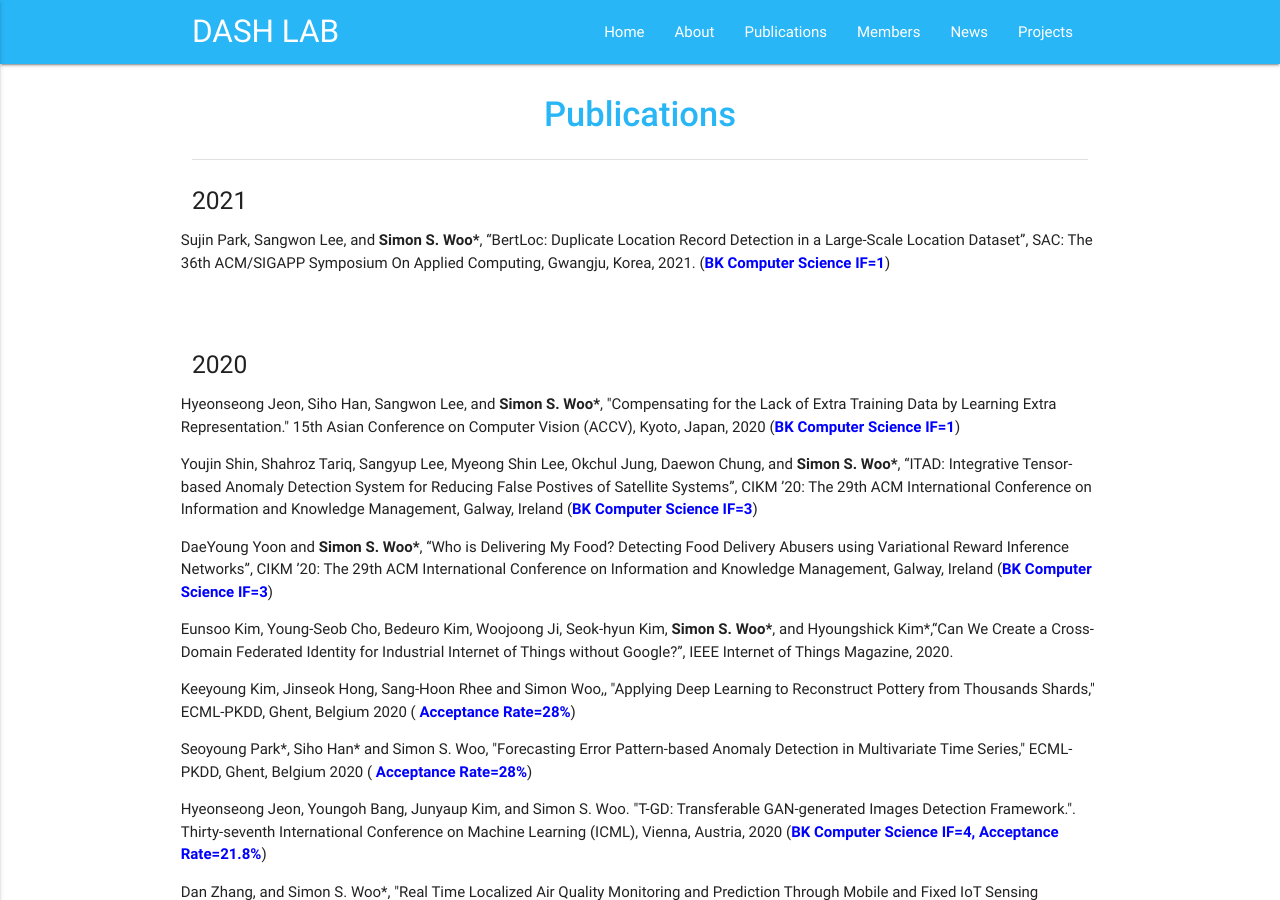
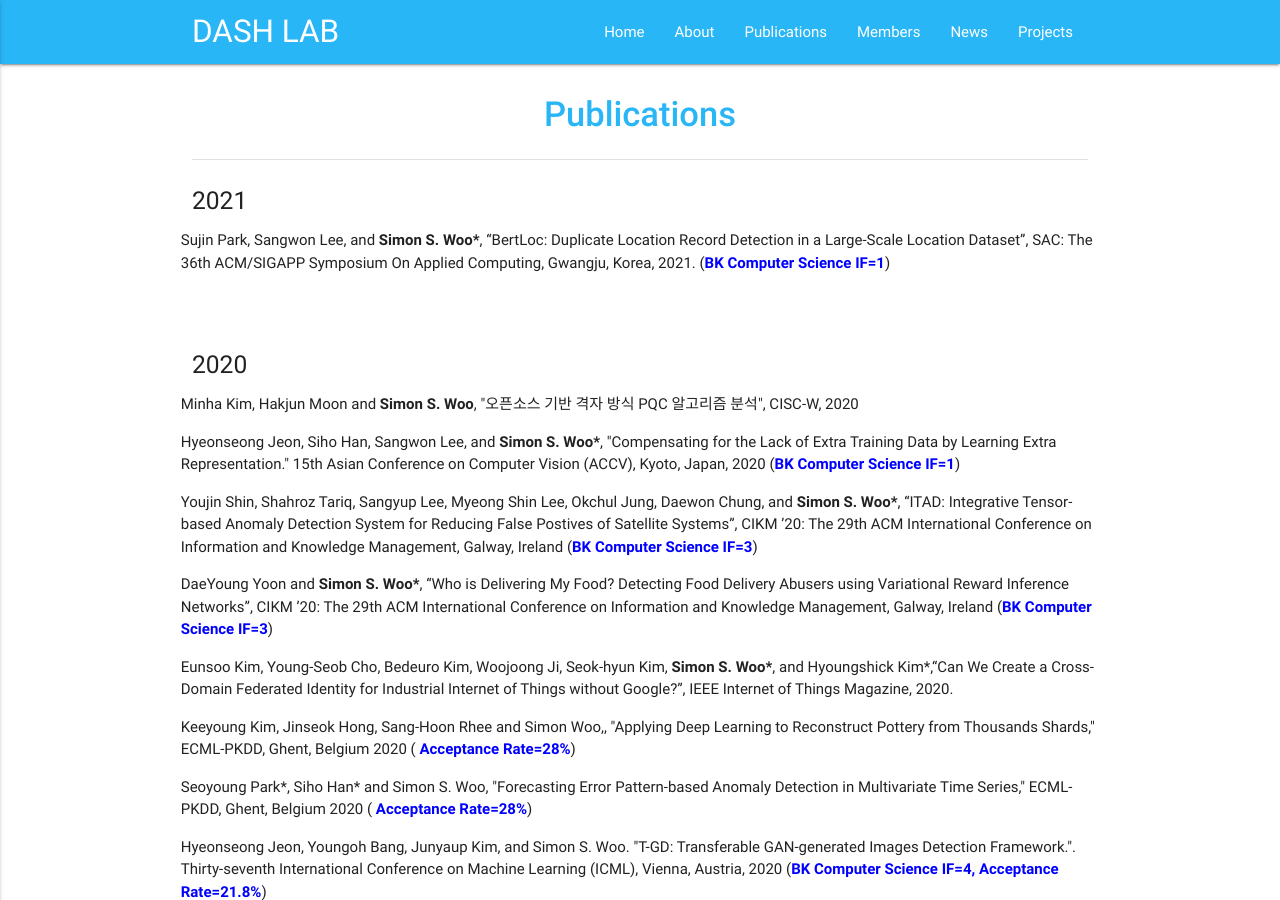
Before and after one commit to Yurim990507/DASH-Lab.github.io, a Jekyll site: the page built from example2.md, in a window 1280 px wide and 900 px high. Built offline with Jekyll 4.4.1, drawn with Linux system fonts in a browser that asks for light colours.

Commit message:
Update example2.md

```diff
--- a/example2.md
+++ b/example2.md
@@ -22,6 +22,8 @@ permalink: /Publications/
 <div class="section">
     <h5>2020</h5>
     <div class="row">
+
+<p> Minha Kim, Hakjun Moon and <b>Simon S. Woo</b>, "오픈소스 기반 격자 방식 PQC 알고리즘 분석", CISC-W, 2020 </p>
 
 <p> Hyeonseong Jeon, Siho Han, Sangwon Lee, and <b>Simon S. Woo*</b>, "Compensating for the Lack of Extra Training Data by Learning Extra Representation." 15th Asian Conference on Computer Vision (ACCV), Kyoto, Japan, 2020  (<b><font color='blue'>BK Computer Science IF=1</font></b>)</p>
 
```
